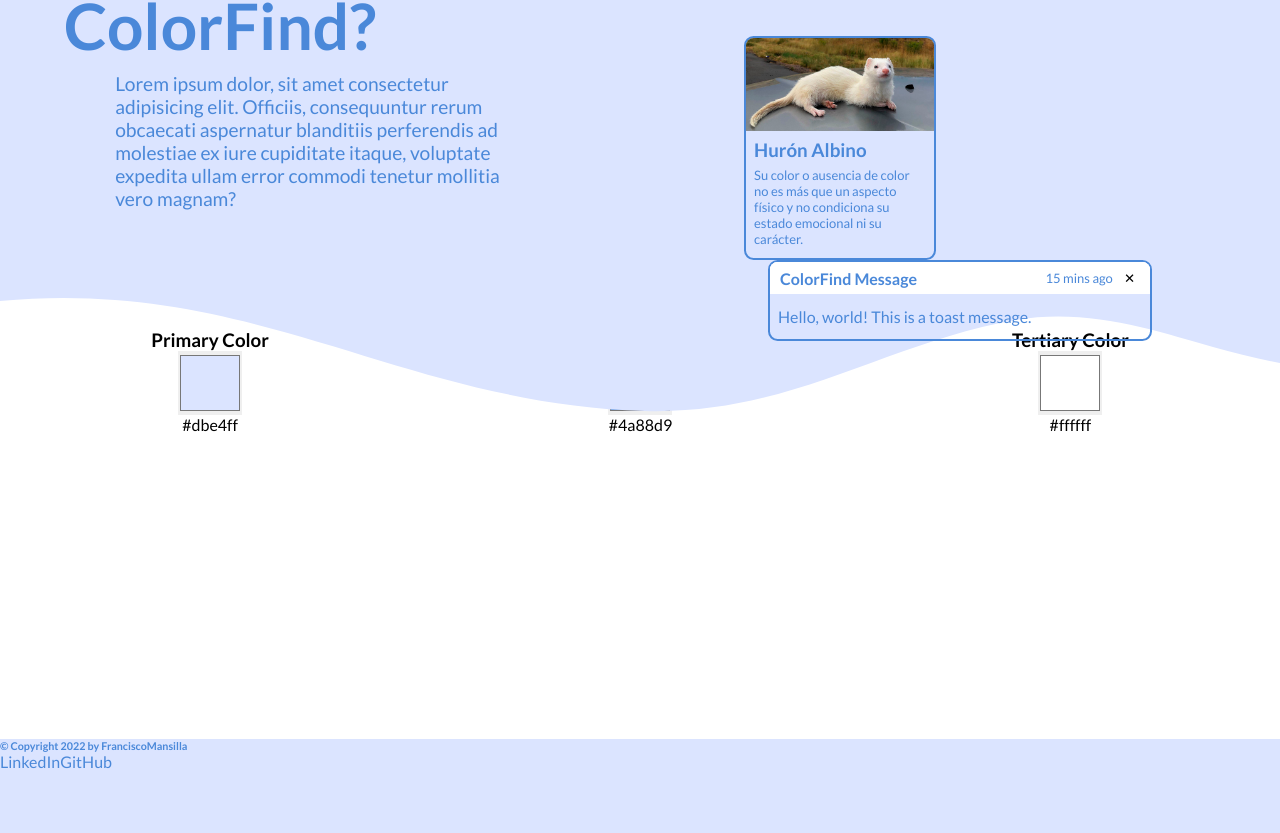
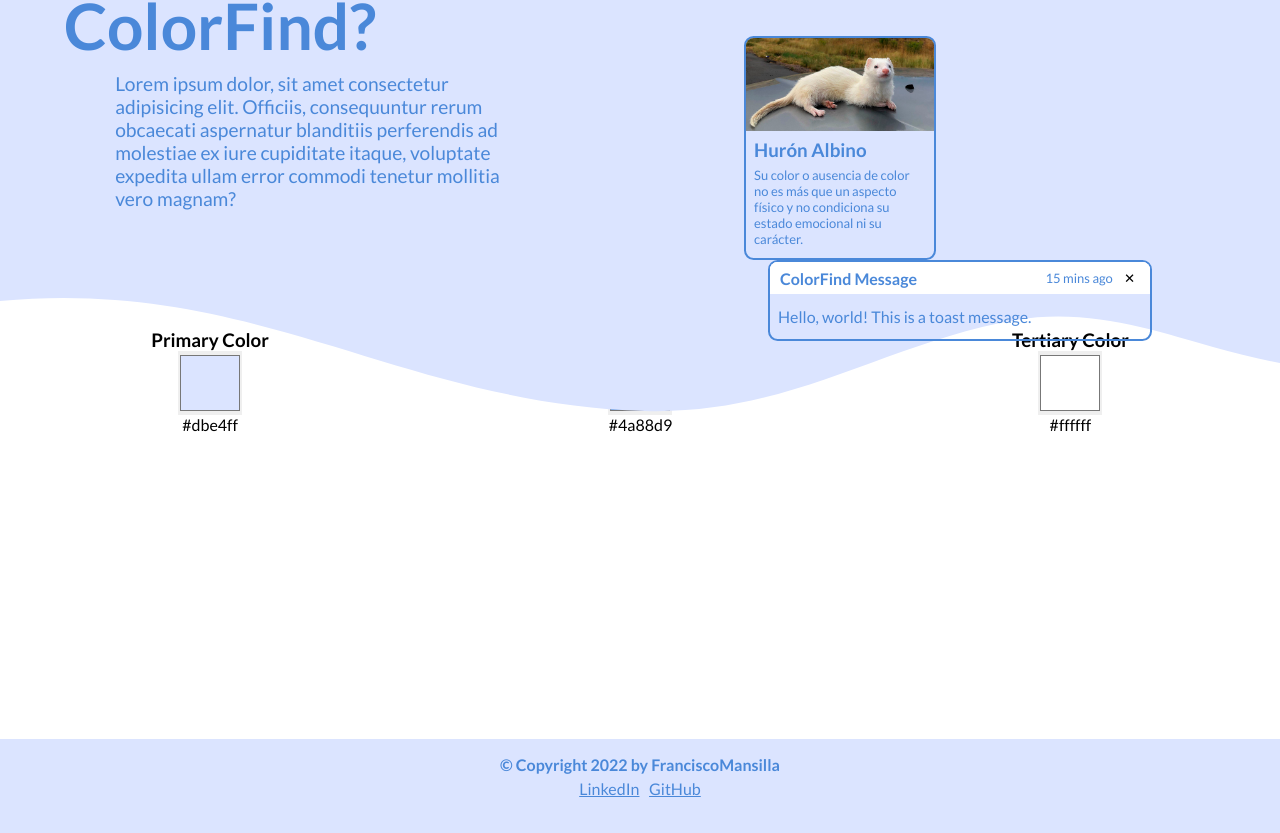
Before and after one commit to FranciscoMansilla/color-find, a React (Create React App) app: page / in a window 1280 px wide. Shown: the part 259-1092 px from the top of the page. Built offline with nearby package versions, Linux system fonts and the light colour scheme.

Commit message:
add import

```diff
--- a/src/index.scss
+++ b/src/index.scss
@@ -19,3 +19,4 @@
 @import './scss/components/ButtonContainer.scss';
 @import './scss/components/Card.scss';
 @import './scss/components/Toast.scss';
+@import './scss/components/Footer.scss';
```
